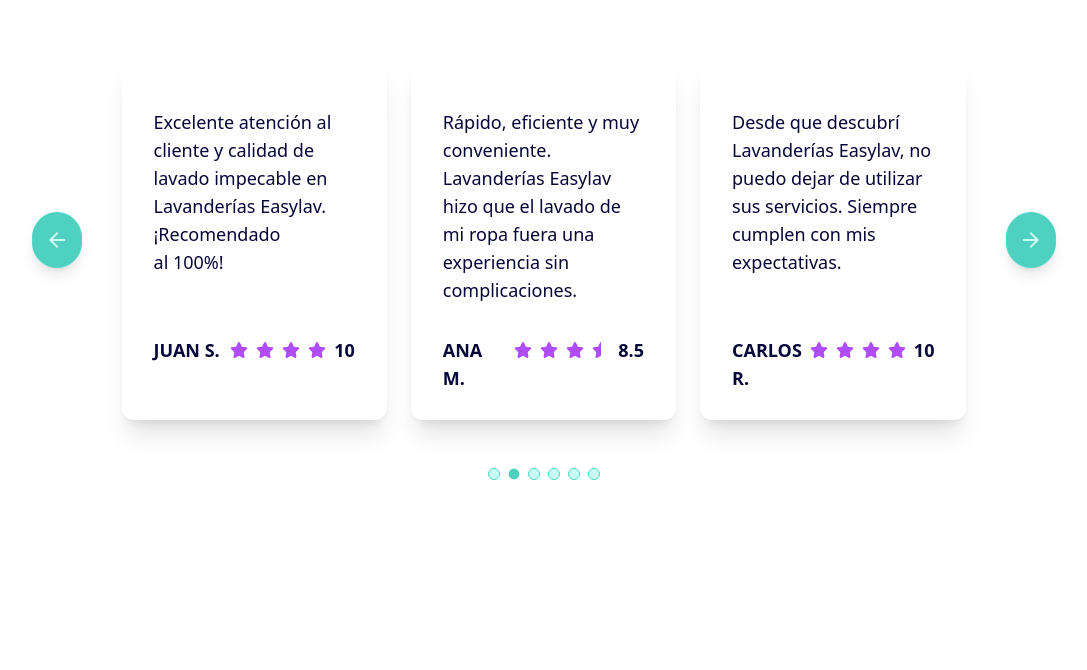
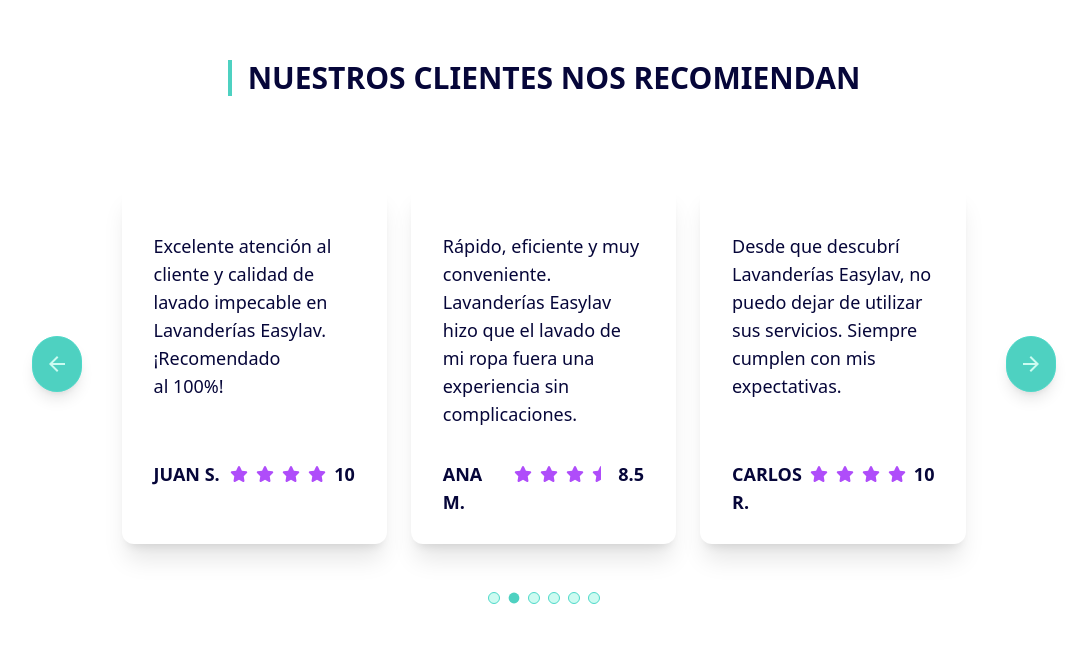
Before and after one commit to dspwebstudiomx/easylav-react, a React (Vite) app: page / in a window 1280 px wide. Shown: the part 8731-9401 px from the top of the page, without its empty margins (96-1183 px from the left). Built offline with nearby package versions, Linux system fonts and the light colour scheme.

Commit message:
feat: ajusta el espaciado y agrega un contenedor de título en CarouselTestimonios para mejor presentación

```diff
--- a/src/components/templates/Section.jsx
+++ b/src/components/templates/Section.jsx
@@ -14,7 +14,7 @@ export default function Section({ id, children, backgroundColor, height, classNa
   return (
     <section
       id={id}
-      className={`block py-16 px-8 sm:p-20 2xl:pb-32 2xl:pt-32 dark:bg-dark mx-auto ${backgroundColor} ${height} ${className}`}>
+      className={`block py-16 px-6 md:p-20 2xl:pb-32 2xl:pt-32 dark:bg-dark mx-auto ${backgroundColor} ${height} ${className}`}>
       {children}
     </section>
   );
--- a/src/pages/inicio/Testimonios/CarouselTestimonios.jsx
+++ b/src/pages/inicio/Testimonios/CarouselTestimonios.jsx
@@ -8,7 +8,7 @@
 // Importaciones
 import React from 'react';
 import { MdArrowBack, MdArrowForward } from 'react-icons/md';
-import { Container, Section } from 'components';
+import { Container, Section, TitleContainer } from 'components';
 import { testimonios } from 'data';
 import PropTypes from 'prop-types';
 // ...eliminadas importaciones de Swiper
@@ -87,8 +87,12 @@ const CarouselTestimonios = () => {
 
   return (
     <Section backgroundColor={styles.backgroundColor}>
-      <Container>
-        <div className="relative w-full flex flex-col items-center py-8">
+      <Container className="">
+        <div className="relative w-full flex flex-col items-center md:py-8">
+          <article id="nuestros-servicios-titulo" className="flex flex-col items-start justify-center mb-16">
+            <TitleContainer title="Nuestros clientes nos recomiendan" />
+          </article>
+          <article>
             {/* Botones de desplazamiento arriba y centrados */}
             <div className="flex items-center justify-center w-full sm:gap-2">
               <button
@@ -98,7 +102,7 @@ const CarouselTestimonios = () => {
                 <MdArrowBack className="text-2xl" />
               </button>
               <div
-              className="flex flex-row justify-center items-stretch gap-6 w-full px-8"
+                className="flex flex-row justify-center items-stretch gap-6 w-full xl:px-8"
                 onTouchStart={handleTouchStart}
                 onTouchMove={handleTouchMove}
                 onTouchEnd={handleTouchEnd}>
@@ -124,6 +128,7 @@ const CarouselTestimonios = () => {
                 />
               ))}
             </div>
+          </article>
         </div>
       </Container>
     </Section>
```
Lines whose indentation alone changed are shown as unchanged.
